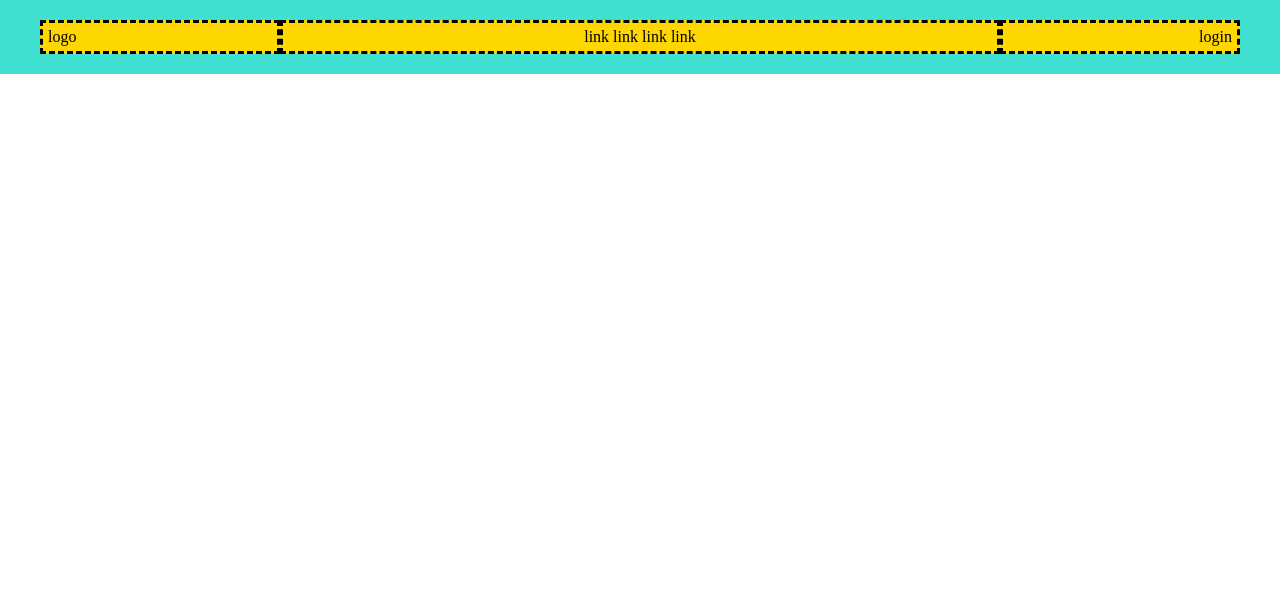
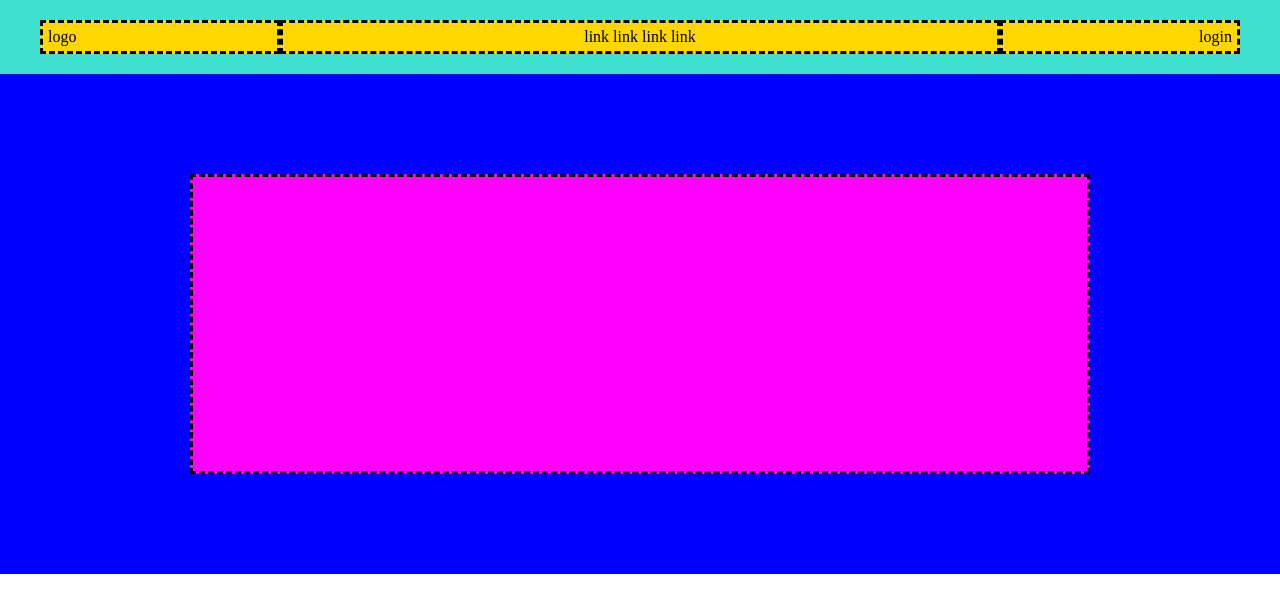
Before and after one commit to DamianoMura/htmlcss-struttura-discord, a plain HTML site: page index.html in a window 1280 px wide. Drawn offline with Linux system fonts and the light colour scheme.

Commit message:
[end] container-sm

```diff
--- a/css/style.css
+++ b/css/style.css
@@ -3,6 +3,10 @@
   margin: 0;
   box-sizing: border-box;
 
+}
+
+main {
+  padding-bottom: 100px;
 }
 
 header {
@@ -14,6 +18,13 @@ header {
   margin: 0 auto;
   display: flex;
   max-width: 1200px;
+
+}
+
+.container-sm {
+  margin: 50px auto;
+  display: flex;
+  max-width: 900px;
 
 }
 
@@ -29,12 +40,21 @@ header {
   border: 3px black dashed;
 }
 
+
 .col20 {
   width: 20%;
 }
 
+.col40 {
+  width: 40%;
+}
+
 .col60 {
   width: 60%;
+}
+
+.col100 {
+  width: 100%;
 }
 
 .text-center {
@@ -46,10 +66,18 @@ header {
   text-align: right;
 }
 
+.height300 {
+  height: 300px;
+}
+
+.height400 {
+  height: 400px;
+}
+
 /* utils/flex_attributes */
 
-.align.center {
-  align-items: center;
+.justify.center {
+  justify-items: center;
 }
 
 .justify-between {
@@ -68,6 +96,11 @@ header {
 
 .bg-blue {
   background-color: blue;
+  padding: 50px;
+}
+
+.bg-fuchsia {
+  background-color: fuchsia;
 }
 
 .bg-pink {
--- a/index.html
+++ b/index.html
@@ -18,9 +18,13 @@
       </div>
     </header>
     <main>
-      <div>
-        <div class="container-sm"></div>
+
+      <!--first box -->
+      <div class="bg-blue">
+        <div
+          class="container-sm bg-fuchsia col100 height300 border3-black-dashed "></div>
       </div>
+
     </main>
   </body>
 </html>
```
